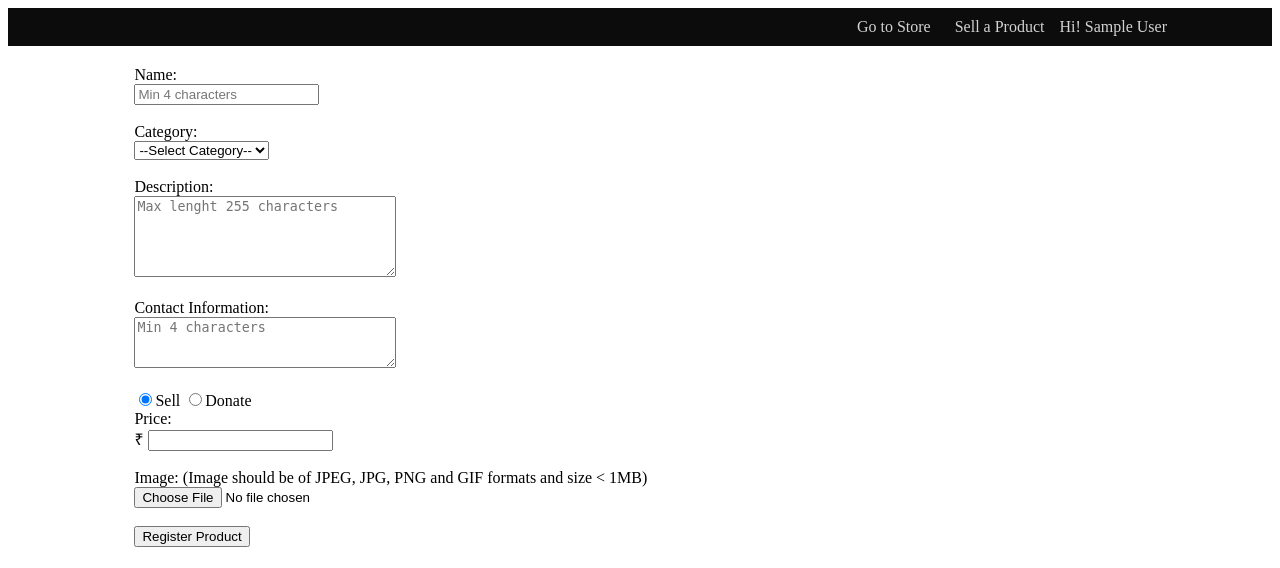
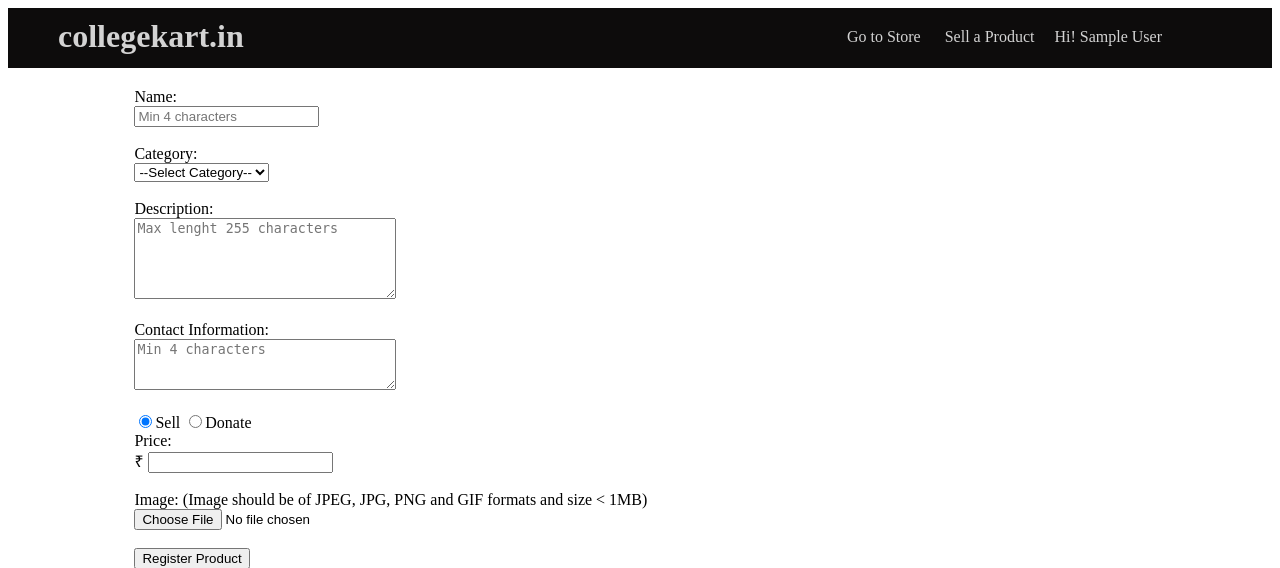
Before and after one commit to diptag/buy-sell_website_backend, a PHP site: page /sell in a window 1280 px wide. Shown: the top 568 px of the page. Run offline with PHP 8.4, Linux system fonts and the light colour scheme; the visitor is signed in with stand-in values (Sample User, id 1); data comes from the database, SQL or seed files in the repository.

Commit message:
Modified README.md, modified a  queryi in db.php and added webiste name in header

```diff
--- a/models/db.php
+++ b/models/db.php
@@ -191,7 +191,7 @@
 
         $result = $dbh->query("SELECT products.*, categories.name AS category, colleges.name AS college FROM products
         INNER JOIN categories ON products.category_id = categories.id INNER JOIN colleges ON
-        colleges.id = (SELECT college_id FROM users WHERE users.id = products.user_id) ORDER BY datetime DESC");
+        colleges.id = (SELECT college_id FROM users WHERE users.id = products.user_id) WHERE products.sold = 'n' ORDER BY datetime DESC");
         $products = $result->fetchAll(PDO::FETCH_ASSOC);
 
         return $products;
--- a/public/css/styles.css
+++ b/public/css/styles.css
@@ -6,7 +6,8 @@ header {
 	background-color: #0D0C0C;
 	text-align: right;
 	color: #D3D3D3;
-	padding: 5px 0;
+	padding: 10px 0;
+	min-height: 40px;
 }
 
 header a {
@@ -20,7 +21,7 @@ header a:hover {
 
 .nav-options{
 	display: inline-block;
-	margin: 5px 10px;
+	margin: 10px 10px;
 }
 
 #dropdown, #login-register {
@@ -30,18 +31,17 @@ header a:hover {
 }
 
 #login-register {
-	padding: 5px;
+	padding: 10px;
 	margin-left: 8px;
 }
 
 #dropdown-btn {
-	padding: 5px 5px 10px 5px;
+	padding: 10px;
 }
 
 
 #dropdown-options {
 	display: none;
-	background-color: #FFFFFF;
 	position: absolute;
 	min-width: 145px;
 	text-align: left;
@@ -68,6 +68,12 @@ header a:hover {
 
 #dropdown:hover #dropdown-options {
 	display: block;
+}
+
+#webiste-name {
+	float: left;
+	padding: 0 50px;
+	font-size: 32px;
 }
 
 #main {
--- a/views/header.php
+++ b/views/header.php
@@ -11,6 +11,7 @@
 <body>
     <div id="wrapper">
         <header>
+            <a href="/" id="webiste-name"><b>collegekart.in</b></a>
             <?php
                 // check if user is logged in
                 if (!empty($_SESSION["name"]))
```
Also changed, not shown: README.md.
